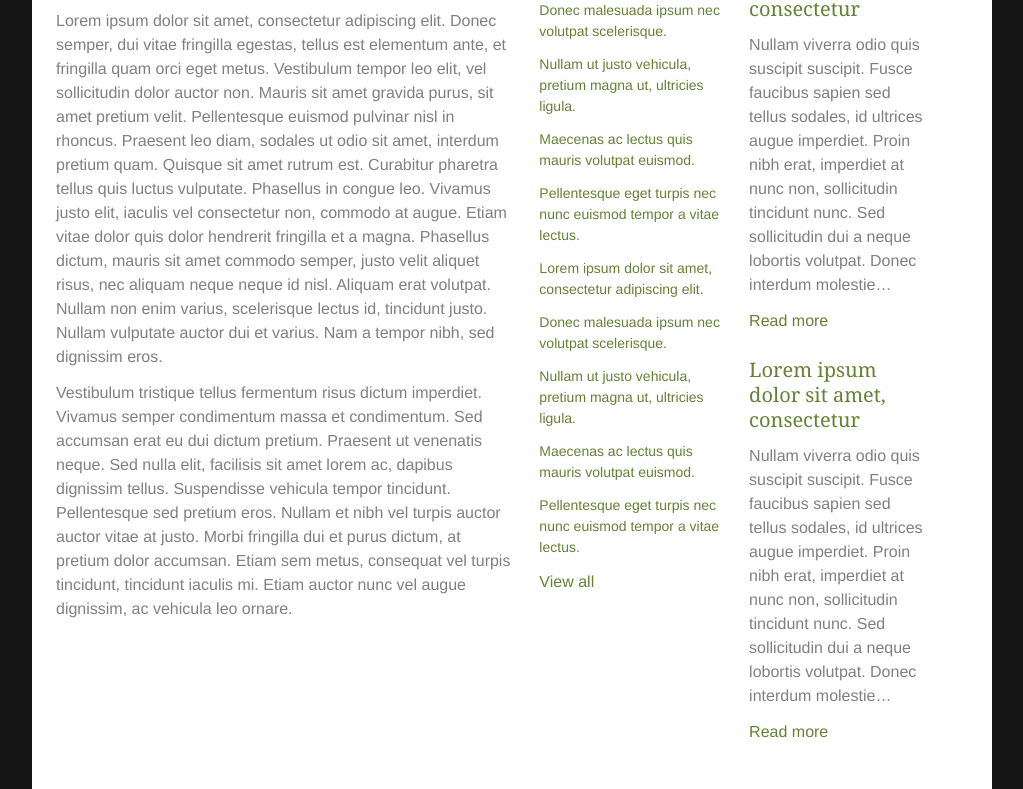
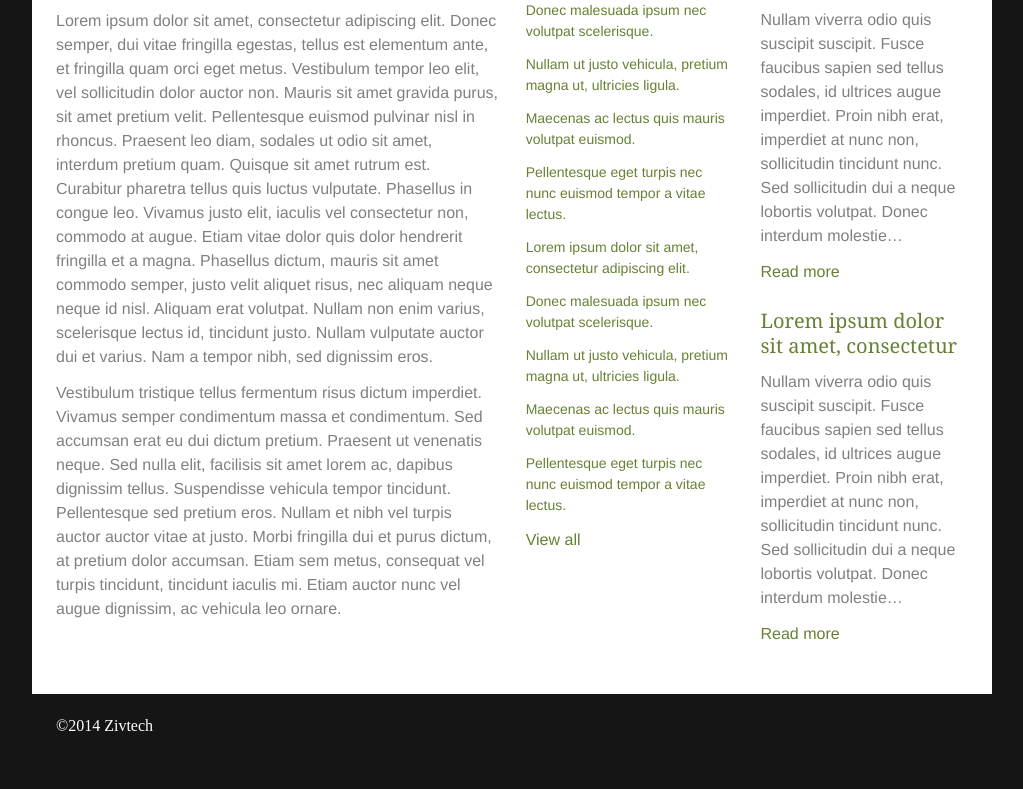
Before and after one commit to sean3325/bullfrog_responsive, a plain HTML site: page index.html in a window 1280 px wide. Shown: the part 331-1120 px from the top of the page, without its empty margins (128-1151 px from the left). After the commit the page ends 1089 px from the top, so only its background shows below. Drawn offline with Linux system fonts and the light colour scheme.

Commit message:
add jeet layout mixins

```diff
--- a/sass/screen.scss
+++ b/sass/screen.scss
@@ -7,6 +7,8 @@
 @import "compass";
 @import "variables";
 @import "mixins";
+
+// @include edit();
 
 body {
   background: $bf_dark;
@@ -36,8 +38,7 @@ h3 {
 }
 
 #page {
-  width: 960px;
-  margin: 0 auto;
+  @include center(960px);
   .above-header {
     padding: 12px;
     nav {
@@ -72,15 +73,11 @@ header {
 }
 
 #content {
-  width: 50%;
-  float: left;
-  margin-right: 3%;
+    @include col(2/4);
 }
 
 .content-center {
-  width: 20%;
-  float: left;
-  margin-right: 3%;
+  @include col(1/4);
   ul {
     font-size: 14px;
     li {
@@ -90,8 +87,7 @@ header {
 }
 
 .content-right {
-  width: 20%;
-  float: left;
+  @include col(1/4);
   article {
     margin-bottom: 24px;
   }
```
Also changed, not shown: stylesheets/screen.css.
